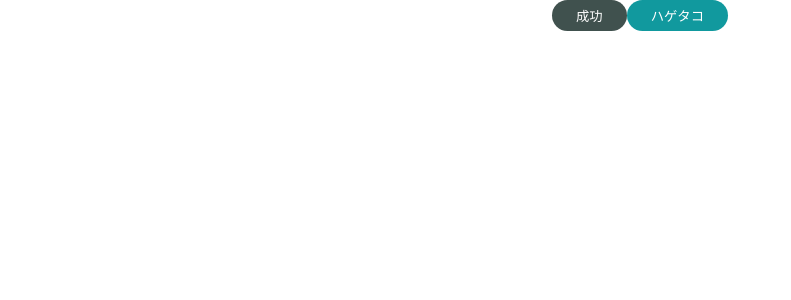
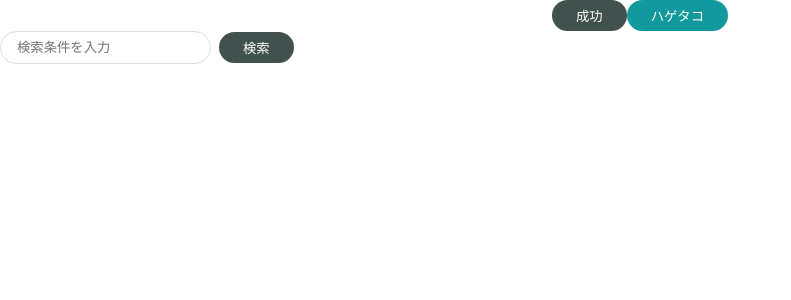
Before and after one commit to hayato-lang/Atomic--design, a React (Create React App) app: page / in a window 1280 px wide. Shown: the top 300 px of the page, without its empty margins (0-791 px from the left). Built offline with nearby package versions, Linux system fonts and the light colour scheme.

Commit message:
moleculesを作成

```diff
--- a/src/App.jsx
+++ b/src/App.jsx
@@ -1,13 +1,15 @@
 
 import './App.css';
-import { PrimaryButton } from './components/atoms/PrimaryButton';
-import { SecondaryButton } from './components/atoms/SecondaryButton';
+import { PrimaryButton } from './components/atoms/button/PrimaryButton';
+import { SecondaryButton } from './components/atoms/button/SecondaryButton';
+import { SearchInput } from './components/molecules/SearchInput';
 
 function App() {
   return (
     <div className="App">
       <PrimaryButton>成功</PrimaryButton>
       <SecondaryButton>ハゲタコ</SecondaryButton>
+      <SearchInput/>
     </div>
   );
 }
--- /dev/null
+++ b/src/components/atoms/input/Input.jsx
@@ -0,0 +1,13 @@
+import styled from "styled-components";
+
+export const Input = (props) => {
+  const { placeholder = "" } = props;
+  return <SInput type="text" placeholder={placeholder} />;
+};
+
+const SInput = styled.input`
+padding: 8px 16px;
+border: solid #ddd 1px;
+border-radius: 9999px;
+outline: none;
+`;
--- /dev/null
+++ b/src/components/molecules/SearchInput.jsx
@@ -0,0 +1,23 @@
+import styled from "styled-components";
+import { PrimaryButton } from "../atoms/button/PrimaryButton";
+import { Input } from "../atoms/input/Input";
+
+export const SearchInput = () => {
+  return (
+    <SContainer>
+      <Input placeholder="検索条件を入力" />
+      <SButtonWrapper>
+        <PrimaryButton>検索</PrimaryButton>
+      </SButtonWrapper>
+    </SContainer>
+  );
+}
+
+const SContainer = styled.div`
+display : flex;
+align-items: center;
+`;
+
+const SButtonWrapper = styled.div`
+padding-left: 8px;
+`;
```
Also changed, not shown: src/components/atoms/button/BaseButton.jsx (renamed from src/components/atoms/BaseButton.jsx), src/components/atoms/button/PrimaryButton.jsx (renamed from src/components/atoms/PrimaryButton.jsx), src/components/atoms/button/SecondaryButton.jsx (renamed from src/components/atoms/SecondaryButton.jsx).
